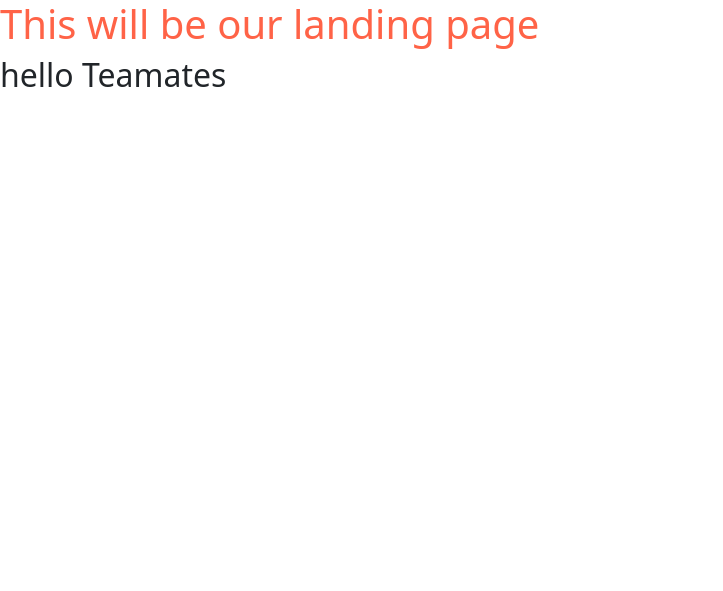
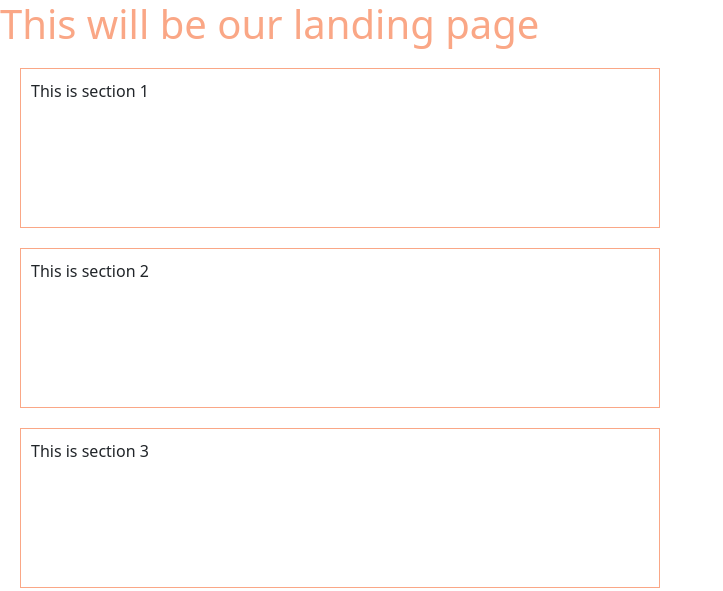
Before and after one commit to Gabita778/Mommy-tells-blog, a website built with Parcel: page src/index.html in a window 1280 px wide. Shown: the whole page, without its empty margins (0-723 px from the left). Built offline with nearby package versions, Linux system fonts and the light colour scheme.

Commit message:
3 sections added

```diff
--- a/src/index.html
+++ b/src/index.html
@@ -3,11 +3,41 @@
     <meta charset="UTF-8" />
     <meta http-equiv="X-UA-Compatible" content="IE=edge" />
     <meta name="viewport" content="width=device-width, initial-scale=1.0" />
-    <link rel="stylesheet" href="styles/main.scss" />
+    <link rel="stylesheet" href="styles/main.scss"/>
+
     <title>Oh mamma mia!</title>
+
   </head>
   <body>
+
     <h1>This will be our landing page</h1>
-    <h2>hello Teamates</h2>
+
+
+
+
+
+
+    <section class="container10">
+     This is section 1
+    </section>
+
+    <section class="container10">
+     This is section 2
+
+    </section>
+
+    <section class="container10">
+     This is section 3
+
+
+    </section>
+
+
+
+
+
+
+
+
   </body>
 </html>
--- a/src/styles/_variables.scss
+++ b/src/styles/_variables.scss
@@ -1,9 +1,9 @@
 // You can overwrite bootstrap default values here.
 // Refer node_modules/bootstrap/scss/_variables for a full list of variables.
 
-// $primary: #d97700;
-// $secondary: rgb(34, 255, 0);
-// $danger: #ff36ee;
+$primary:  rgb(250, 167, 134);
+$secondary: rgb(238, 199, 206);
+
 
 // $grid-breakpoints: (
 //   xs: 0,
--- a/src/styles/main.scss
+++ b/src/styles/main.scss
@@ -11,6 +11,15 @@
 
 // Write your sass code here or import partials
 
-h1 {
-  color: tomato;
+h1{
+  color: variables.$primary;
 }
+
+
+.container10{
+  border:1px solid variables.$primary;
+  height:10rem;
+  width: 40rem;
+  padding: 10px;
+  margin: 20px;
+}
```
Also changed, not shown: 1 other file.
